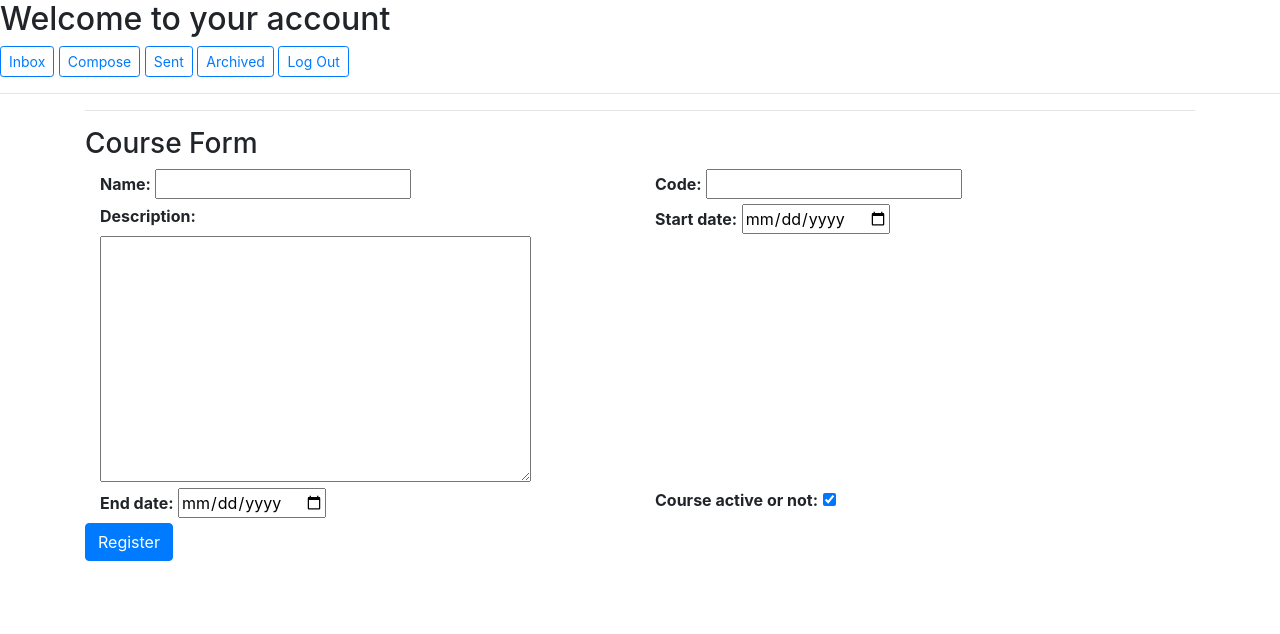
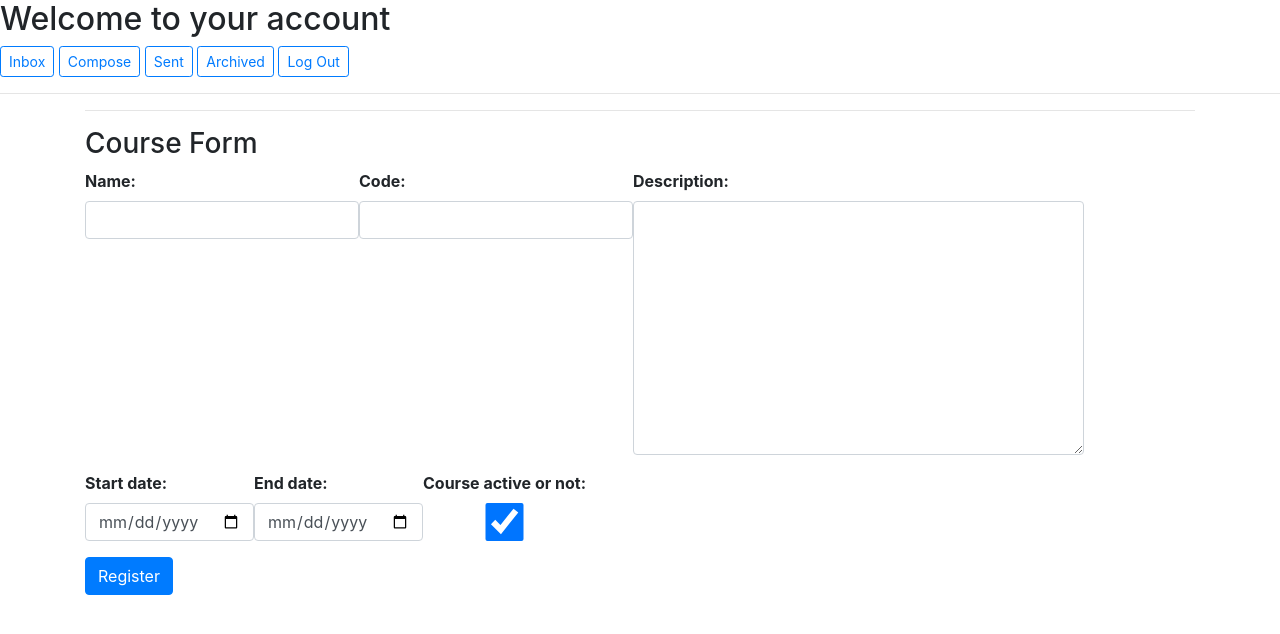
Before and after one commit to BilalJunaidy/Seekhou-Aur-Sikhaou, a Django app: page /learn/course/ in a window 1280 px wide. Shown: the top 634 px of the page. Run offline with Django 3.2, Linux system fonts and the light colour scheme; some libraries are stand-ins or nearby versions.

Commit message:
Boostrap form-group added to all modelforms now

```diff
--- a/SeekhouAurSikhaou/learn/forms.py
+++ b/SeekhouAurSikhaou/learn/forms.py
@@ -41,6 +41,10 @@ class courseform(ModelForm):
 
     def __init__(self, *args, **kwargs):
         super(courseform, self).__init__(*args, **kwargs)
+        for field in iter(self.fields):
+            self.fields[field].widget.attrs.update({
+                'class': 'form-control'
+        })
 
     def clean(self):
         """
@@ -67,6 +71,10 @@ class sectionform(ModelForm):
 
     def __init__(self, *args, **kwargs):
         super(sectionform, self).__init__(*args, **kwargs)
+        for field in iter(self.fields):
+            self.fields[field].widget.attrs.update({
+                'class': 'form-control'
+        })
 
     def clean(self):
         """
@@ -96,6 +104,10 @@ class lectureform(ModelForm):
                     }
     def __init__(self, *args, **kwargs):
         super(lectureform, self).__init__(*args, **kwargs)
+        for field in iter(self.fields):
+            self.fields[field].widget.attrs.update({
+                'class': 'form-control'
+        })
 
     def clean(self):
         """
@@ -127,6 +139,10 @@ class attendanceform(ModelForm):
 
     def __init__(self, *args, **kwargs):
         super(attendanceform, self).__init__(*args, **kwargs)
+        for field in iter(self.fields):
+            self.fields[field].widget.attrs.update({
+                'class': 'form-control'
+        })
 
     def clean(self):
         """
@@ -150,6 +166,10 @@ class lecturenoteform(ModelForm):
 
     def __init__(self, *args, **kwargs):
         super(lecturenoteform, self).__init__(*args, **kwargs)
+        for field in iter(self.fields):
+            self.fields[field].widget.attrs.update({
+                'class': 'form-control'
+        })
 
     def clean(self):
         """
@@ -171,6 +191,10 @@ class commentform(ModelForm):
 
     def __init__(self, *args, **kwargs):
         super(commentform, self).__init__(*args, **kwargs)
+        for field in iter(self.fields):
+            self.fields[field].widget.attrs.update({
+                'class': 'form-control'
+        })
 
     def clean(self):
         """
@@ -193,6 +217,10 @@ class assignmentform(ModelForm):
 
     def __init__(self, *args, **kwargs):
         super(assignmentform, self).__init__(*args, **kwargs)
+        for field in iter(self.fields):
+            self.fields[field].widget.attrs.update({
+                'class': 'form-control'
+        })
 
     def clean(self):
         """
@@ -224,6 +252,10 @@ class submissionform(ModelForm):
 
     def __init__(self, *args, **kwargs):
         super(submissionform, self).__init__(*args, **kwargs)
+        for field in iter(self.fields):
+            self.fields[field].widget.attrs.update({
+                'class': 'form-control'
+        })
 
     def clean(self):
         """
@@ -260,6 +292,10 @@ class markform(ModelForm):
 
     def __init__(self, *args, **kwargs):
         super(markform, self).__init__(*args, **kwargs)
+        for field in iter(self.fields):
+            self.fields[field].widget.attrs.update({
+                'class': 'form-control'
+        })
 
     def clean(self):
         """
--- a/SeekhouAurSikhaou/learn/templates/learn/assignment.html
+++ b/SeekhouAurSikhaou/learn/templates/learn/assignment.html
@@ -15,7 +15,8 @@
     <div class="container">
         <div class="row">
         {% for field in assignmentform  %}
-          <div class="col-sm-6">
+          <!-- <div class="col-sm-6"> -->
+            <div class="form-group">
             <b>{{ field.label_tag }}</b> {{ field }} {{field.errors}}
           </div>
         {% endfor %}
--- a/SeekhouAurSikhaou/learn/templates/learn/attendance.html
+++ b/SeekhouAurSikhaou/learn/templates/learn/attendance.html
@@ -15,7 +15,8 @@
     <div class="container">
         <div class="row">
         {% for field in attendanceform  %}
-          <div class="col-sm-6">
+          <!-- <div class="col-sm-6"> -->
+            <div class="form-group">
             <b>{{ field.label_tag }}</b> {{ field }} {{field.errors}}
           </div>
         {% endfor %}
--- a/SeekhouAurSikhaou/learn/templates/learn/comment.html
+++ b/SeekhouAurSikhaou/learn/templates/learn/comment.html
@@ -15,7 +15,8 @@
     <div class="container">
         <div class="row">
         {% for field in commentform  %}
-          <div class="col-sm-6">
+          <!-- <div class="col-sm-6"> -->
+            <div class="form-group">
             <b>{{ field.label_tag }}</b> {{ field }} {{field.errors}}
           </div>
         {% endfor %}
--- a/SeekhouAurSikhaou/learn/templates/learn/course.html
+++ b/SeekhouAurSikhaou/learn/templates/learn/course.html
@@ -16,7 +16,8 @@
     <div class="container">
         <div class="row">
         {% for field in courseform  %}
-          <div class="col-sm-6">
+          <!-- <div class="col-sm-6"> -->
+          <div class="form-group">
             <b>{{ field.label_tag }}</b> {{ field }} {{field.errors}}
           </div>
         {% endfor %}
--- a/SeekhouAurSikhaou/learn/templates/learn/index.html
+++ b/SeekhouAurSikhaou/learn/templates/learn/index.html
@@ -36,6 +36,7 @@
         <div class="row">
         {% for field in courseform  %}
           <div class="col-sm-6">
+            <!-- <div class="form-group"> -->
             <b>{{ field.label_tag }}</b> - {{ field }}
           </div>
         {% endfor %}
--- a/SeekhouAurSikhaou/learn/templates/learn/lecture.html
+++ b/SeekhouAurSikhaou/learn/templates/learn/lecture.html
@@ -16,7 +16,8 @@
     <div class="container">
         <div class="row">
         {% for field in lectureform  %}
-          <div class="col-sm-6">
+          <!-- <div class="col-sm-6"> -->
+            <div class="form-group">
             <b>{{ field.label_tag }}</b> {{ field }} {{field.errors}}
           </div>
         {% endfor %}
--- a/SeekhouAurSikhaou/learn/templates/learn/lecturenote.html
+++ b/SeekhouAurSikhaou/learn/templates/learn/lecturenote.html
@@ -15,7 +15,8 @@
     <div class="container">
         <div class="row">
         {% for field in lecturenoteform  %}
-          <div class="col-sm-6">
+          <!-- <div class="col-sm-6"> -->
+            <div class="form-group">
             <b>{{ field.label_tag }}</b> {{ field }} {{field.errors}}
           </div>
         {% endfor %}
--- a/SeekhouAurSikhaou/learn/templates/learn/section.html
+++ b/SeekhouAurSikhaou/learn/templates/learn/section.html
@@ -16,7 +16,8 @@
     <div class="container">
         <div class="row">
         {% for field in sectionform  %}
-          <div class="col-sm-6">
+          <!-- <div class="col-sm-6"> -->
+            <div class="form-group">
             <b>{{ field.label_tag }}</b> {{ field }} {{field.errors}}
           </div>
         {% endfor %}
--- a/SeekhouAurSikhaou/learn/templates/learn/submission.html
+++ b/SeekhouAurSikhaou/learn/templates/learn/submission.html
@@ -15,7 +15,8 @@
     <div class="container">
         <div class="row">
         {% for field in submissionform  %}
-          <div class="col-sm-6">
+          <!-- <div class="col-sm-6"> -->
+            <div class="form-group">
             <b>{{ field.label_tag }}</b> {{ field }} {{field.errors}}
           </div>
         {% endfor %}
```
Also changed, not shown: SeekhouAurSikhaou/db.sqlite3.
